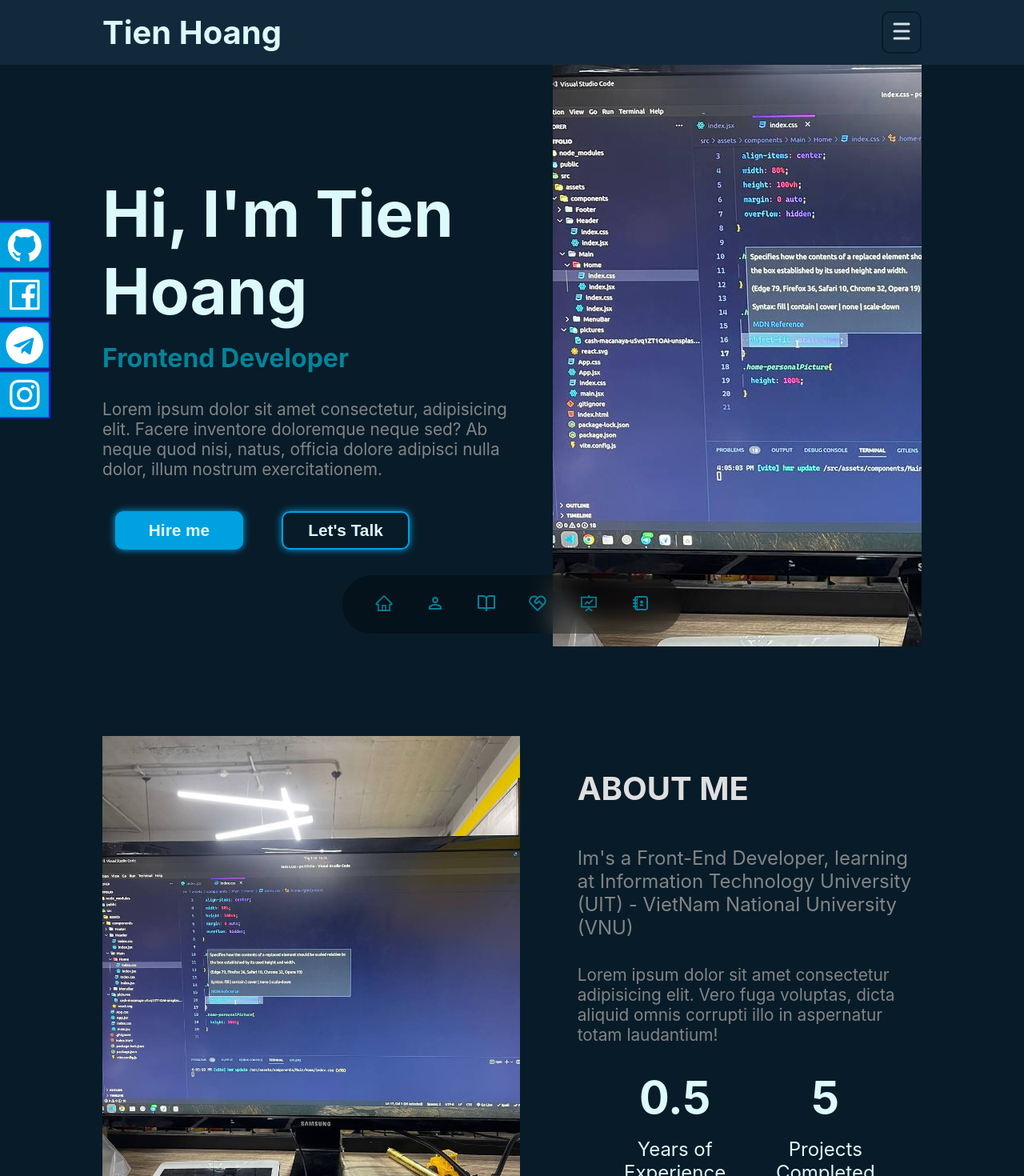
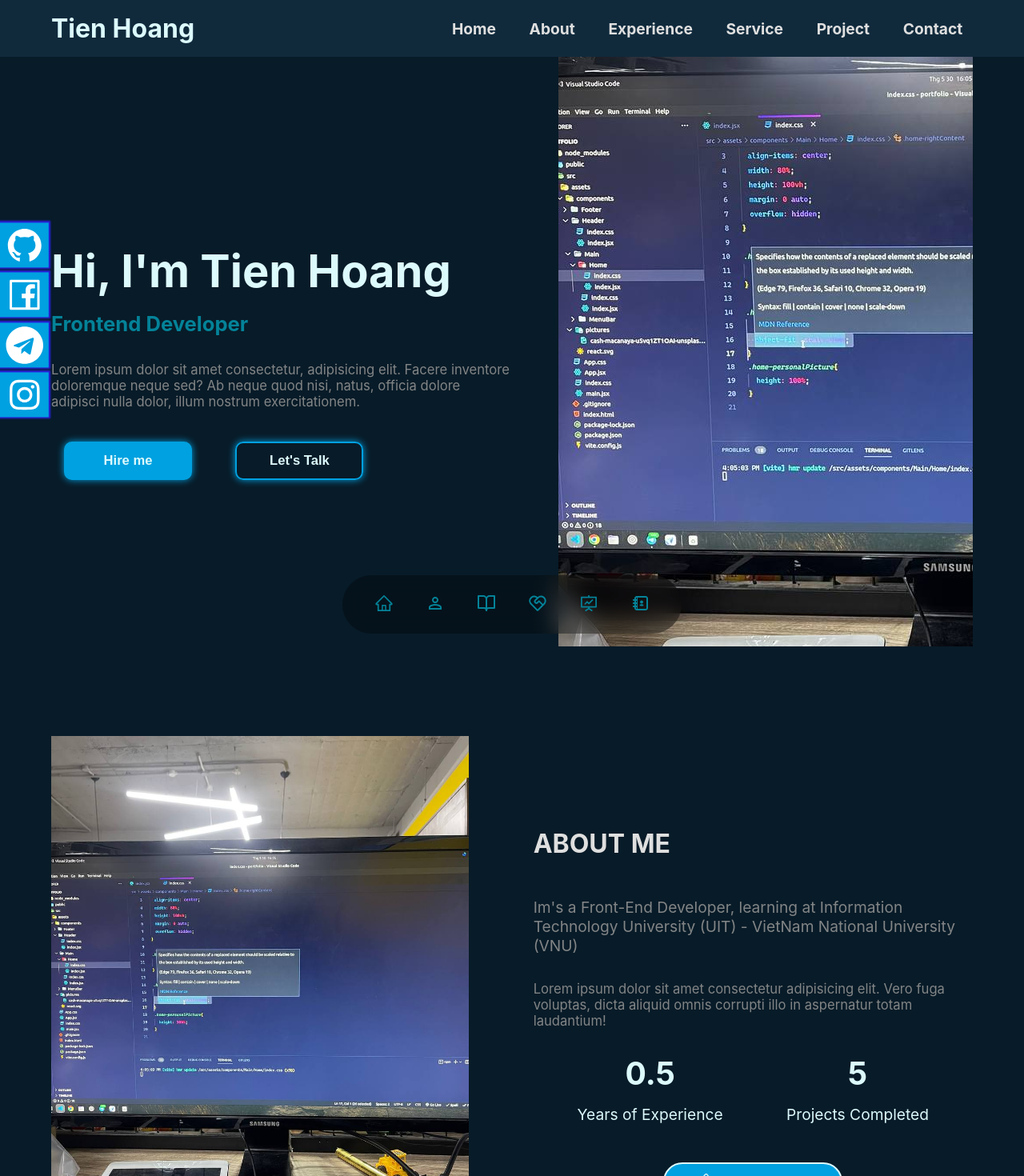
Before and after one commit to nhattien7701vn/nhattien-portfolio, a React (Vite) app: page / in a window 1280 px wide. Shown: the top 1470 px of the page at 80% size. Built offline with nearby package versions, Linux system fonts and the light colour scheme.

Commit message:
WIP reponsive navmenu

```diff
--- a/src/App.css
+++ b/src/App.css
@@ -30,3 +30,21 @@
   margin: 0 auto;
   scroll-behavior: smooth;
 }
+
+@media (max-width: 1360px) {
+  :root {
+    --primary-font-size: calc(2.5rem*0.8);
+    --secondary-font-size: calc(2rem*0.8);
+    --third-font-size: calc(1.5rem*0.8);
+    --fourth-font-size: calc(1.3rem*0.8);
+    --fifth-font-size: calc(1rem*0.8);
+  }
+
+  .about-experience li h2 {
+    font-size: calc(3.5rem * 0.8)
+  }
+
+  .home-name {
+    font-size: calc(5rem*0.7) !important;
+  }
+}
--- a/src/assets/components/Header/index.css
+++ b/src/assets/components/Header/index.css
@@ -49,7 +49,8 @@
   box-shadow: 0 0 5px 0 #1f2434;
 
 }
-.header-btnMenu{
+
+.header-btnMenu {
   display: none;
   padding: 0.7rem;
   background: transparent;
@@ -57,16 +58,44 @@
   border: solid 2px var(--primary-color);
   border-radius: 10px;
 }
-.header-btnMenu:hover{
+
+.header-btnMenu:hover {
   box-shadow: 0 0 4px 1px var(--third-text-color);
 }
 
 
-@media screen and (max-width: 1325px){
+@media screen and (min-width: 0) {
+  .header {
+    z-index: -999;
+    opacity: 0;
+    visibility: hidden;
+  }
+}
+
+@media screen and (min-width: 290px) {
+  .header {
+    opacity: 1;
+    visibility: visible;
+    z-index: 999;
+  }
+
   .header-menu {
     display: none;
   }
-  .header-btnMenu{
+
+  .header-btnMenu {
     display: block;
   }
+
+  .header-container {
+    width: 90%;
+  }
 }
+@media screen and (min-width: 990px) {
+  .header-menu{
+    display: flex;
+  }
+  .header-btnMenu {
+    display: none;
+  }
+}
--- a/src/assets/components/Main/About/index.css
+++ b/src/assets/components/Main/About/index.css
@@ -1,3 +1,7 @@
+.about-leftContent {
+  width: 60%;
+}
+
 .about-leftContent img {
   height: 100%;
 }
@@ -9,6 +13,7 @@
   justify-content: center;
   margin-left: 7%;
 }
+
 
 
 
@@ -27,9 +32,9 @@
 .about-experience {
   display: flex;
   margin: 0 auto;
+  justify-content: space-between;
   width: 80%;
   list-style: none;
-  gap: 2rem;
 }
 
 .about-experience li {
@@ -98,3 +103,12 @@
     transform: rotate(-30deg);
   }
 }
+
+
+
+
+@media (max-width: 1360px) {
+  .about-experience li h2 {
+    font-size: calc(3.5rem * 0.7)
+  }
+}
--- a/src/assets/components/Main/Experience/index.css
+++ b/src/assets/components/Main/Experience/index.css
@@ -44,6 +44,7 @@
 .experience-title {
   margin-bottom: 1rem;
   max-width: 100%;
+  text-align: center;
   font-size: var(--secondary-font-size);
   font-weight: bold;
   background-color: transparent;
@@ -78,6 +79,7 @@
   display: flex;
   flex-direction: column;
   flex-basis: 100%;
+
   align-items: center;
   justify-content: space-between;
 
--- a/src/assets/components/Main/Home/index.css
+++ b/src/assets/components/Main/Home/index.css
@@ -13,6 +13,8 @@
   font-size: 5rem;
   color: var(--primary-text-color);
 }
+
+
 
 .home-position {
   margin-bottom: 2rem;
@@ -125,3 +127,9 @@
   width: 100%;
   height: 100%;
 }
+
+@media screen and (min-width: 0px) {
+  .home-name {
+    font-size: calc(5rem*0.5);
+  }
+}
--- a/src/assets/components/Main/index.css
+++ b/src/assets/components/Main/index.css
@@ -16,3 +16,9 @@
   font-weight: bold;
   color: var(--third-text-color);
 }
+
+@media (max-width: 1360px) {
+  .section {
+    width: 90%;
+  }
+}
--- a/src/assets/components/NavContact/index.css
+++ b/src/assets/components/NavContact/index.css
@@ -57,3 +57,20 @@
   fill: #fff;
   background-color: transparent;
 }
+
+@media screen and (min-width: 0) {
+  .navContact-container {
+    z-index: -999;
+    opacity: 0;
+    visibility: hidden;
+  }
+}
+
+@media screen and (min-width: 900px) {
+  .navContact-container {
+    opacity: 1;
+    visibility: visible;
+    z-index: 999;
+  }
+
+}
```
